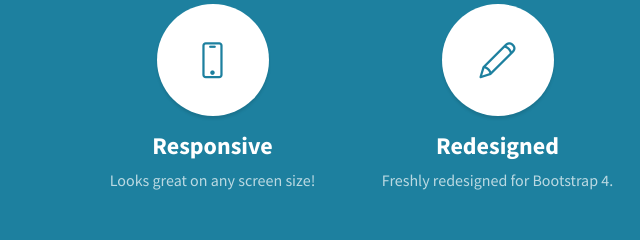
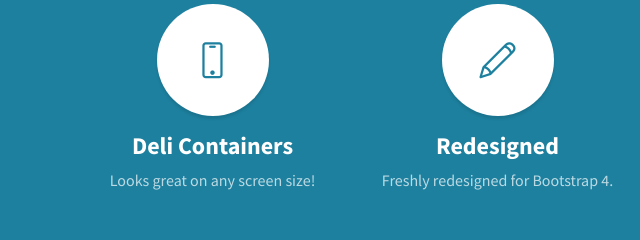
Before and after one commit to slzwholesale/slzwholesale.github.io, a website with bundled scripts: page index.html in a window 1280 px wide. Shown: the part 1600-1840 px from the top of the page, 0-640 px from the left. Built offline with nearby package versions, Linux system fonts and the light colour scheme.

Commit message:
Add one line in services

```diff
--- a/index.html
+++ b/index.html
@@ -90,7 +90,7 @@
             <i class="icon-screen-smartphone"></i>
           </span>
           <h4>
-            <strong>Responsive</strong>
+            <strong>Deli Containers</strong>
           </h4>
           <p class="text-faded mb-0">Looks great on any screen size!</p>
         </div>
```
